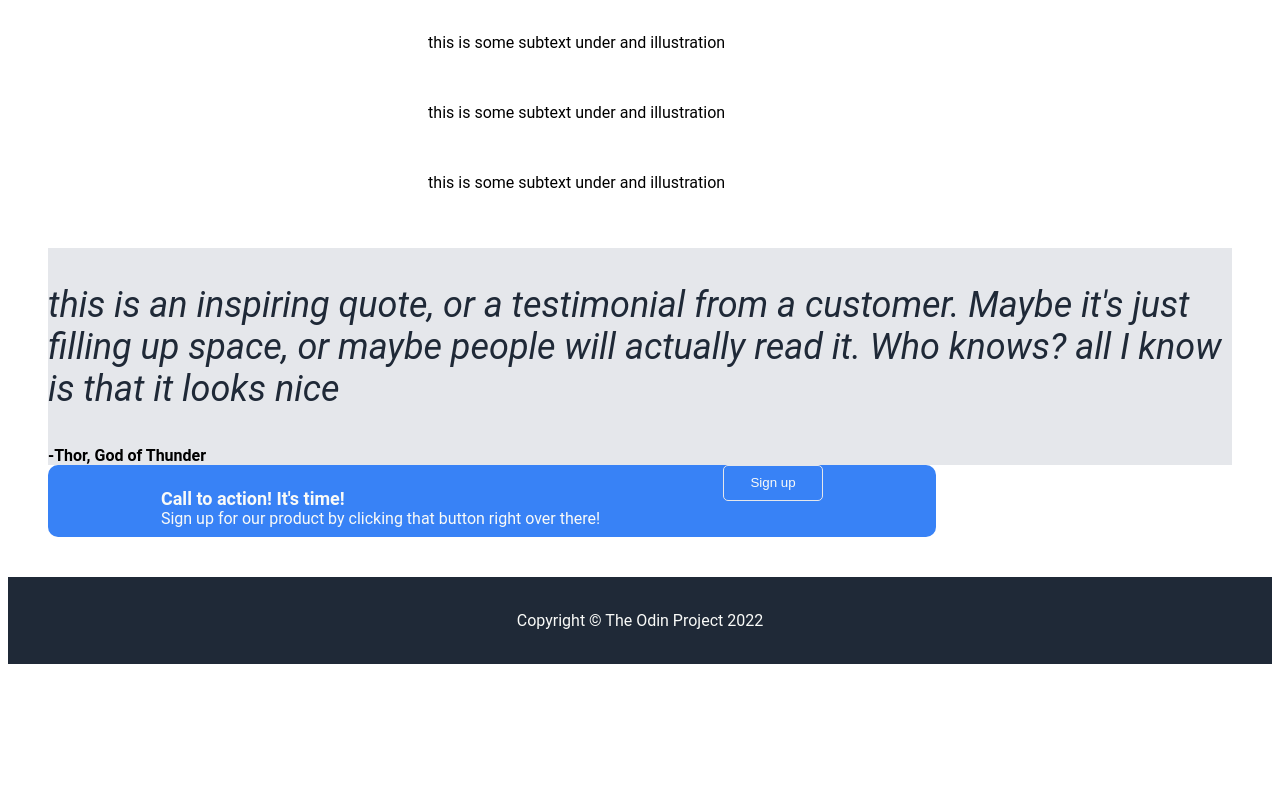
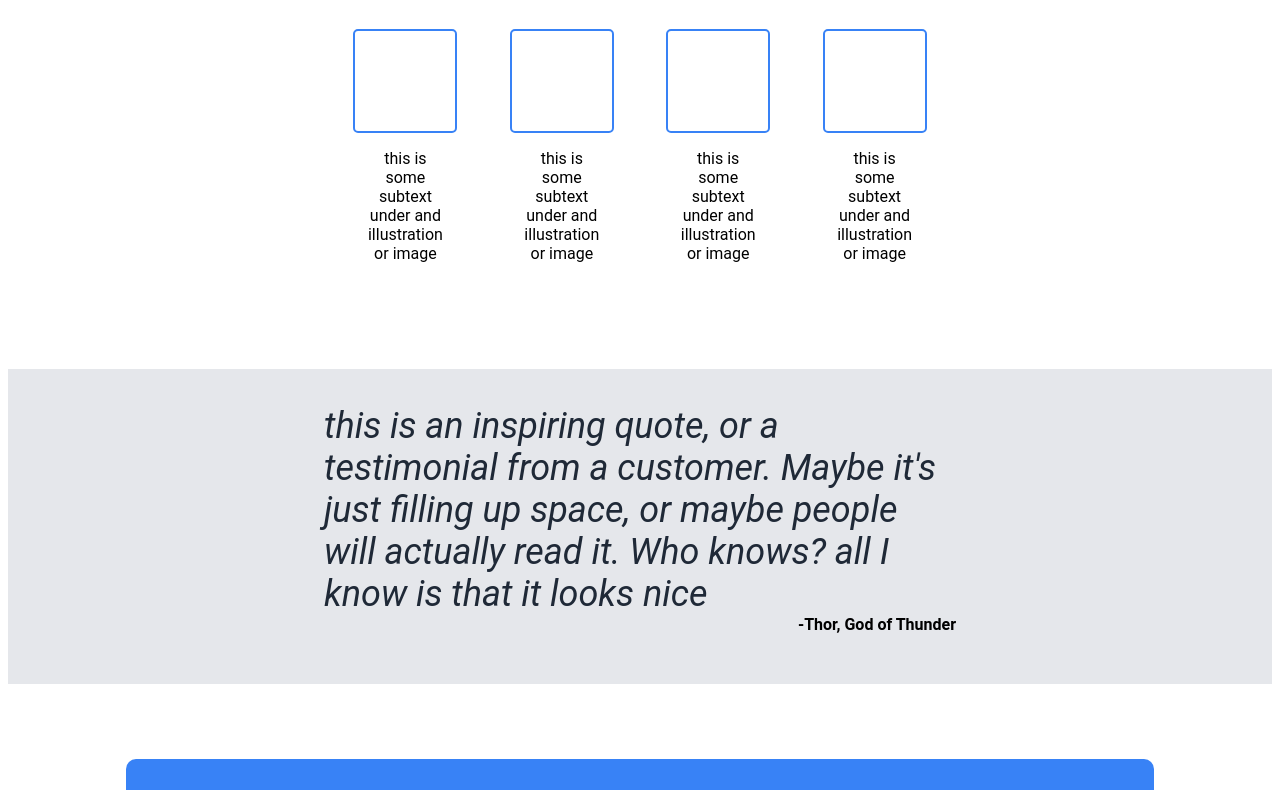
Before and after one commit to dbh133/LandingPage_Odin, a plain HTML site: page index.html in a window 1280 px wide. Shown: the part 592-1382 px from the top of the page. Before the commit the page ends 1264 px from the top, so only its background shows below. Drawn offline with Linux system fonts and the light colour scheme.

Commit message:
layout almost complete.  Working on alignment Issues

```diff
--- a/css/styles.css
+++ b/css/styles.css
@@ -38,6 +38,8 @@ button {
 	border-radius: 5px;
 	color: #f9faf8;
 	margin: 0 0 50px 10px;
+	border-color: #3882f6;
+	padding: 5px 20px 5px 20px;
 }
 
 .Header-logo {
@@ -53,22 +55,36 @@ button {
 
 .main-content-bottom {
 	background-color: #e5e7eb;
+	display: flex;
+	flex-flow: column;
 }
 
 .main-content-bottom p {
 	font-size: 36px;
 	font-style: oblique 15deg;
 	color: #1f2937;
+	max-width: 50%;
+	align-self: center;
+	margin-bottom: -10px;
 }
 
 .main-content-bottom .quote-author {
 	font-style: none;
 	font-weight: bold;
+	text-align: right;
+	max-width: 75%;
+	margin-bottom: 50px;
+	margin-top: 10px;
 }
 
 .header-content .placeholderimg {
 	width: 450px;
 	height: 200px;
+	background-color: #e5e7eb;
+	text-align: center;
+	line-height: 200px;
+	align-self: center;
+	min-width: 450px;
 }
 
 .main-content-bottom-bar {
@@ -76,42 +92,24 @@ button {
 	border-radius: 10px;
 	width: 75%;
 	display: flex;
-	flex: 1, 1, 0;
 	flex-wrap: wrap;
+	color: #f9faf8;
 	justify-content: space-evenly;
 	align-items: center;
-	color: #f9faf8;
-}
-
-main-content img {
-	border-style: solid;
-}
-
-.middle-container {
-	display: flex;
-	flex-wrap: wrap;
-	justify-content: center;
-	padding: 40px;
-	justify-content: space-between;
+	margin: 75px 0px 75px 0px;
+	padding: 40px 40px;
 }
 
 .main-content-bottom-bar button {
-	width: 100px;
-	height: 50%;
 	border: #e5e7eb solid 1px;
-	align-self: center;
-}
-
-.call-to-action {
-	font-weight: bold;
-	color: #f9faf8;
-	font-size: 18px;
+	margin: auto;
+	flex-grow: 0;
 }
 
 .main-container {
 	display: flex;
 	flex-direction: column;
-	align-items: center;
+	align-items: flex-start;
 	flex: 1;
 }
 
@@ -139,3 +137,43 @@ main-content img {
 	margin-top: 0px;
 	padding: 10px;
 }
+
+.main-content {
+	display: flex;
+	flex-flow: column;
+	align-items: center;
+}
+
+.img {
+	display: flex;
+	flex-wrap: wrap;
+	justify-content: center;
+	max-width: 10%;
+	padding: 10px;
+	margin: 5px;
+}
+.box {
+	border: solid #3882f6 2px;
+	width: 100px;
+	height: 100px;
+	align-items: flex-end;
+	border-radius: 5px;
+}
+
+.subtext {
+	display: flex;
+	margin-bottom: 75px;
+	flex-wrap: wrap;
+	justify-content: center;
+	flex: 1 1 0;
+}
+
+.subtext p {
+	max-width: 60%;
+	text-align: center;
+	text-align-last: center;
+}
+
+h3 {
+	margin-bottom: 0px;
+}
--- a/index.html
+++ b/index.html
@@ -26,23 +26,31 @@
 					</p>
 					<button type="submit">Sign Up</button>
 				</div>
-				<img class="placeholderimg" src="/images/sea-g733ad65c3_1920.jpg" />
+				<img class="placeholderimg" src="" alt="This is a placeholder image" />
 			</div>
 		</div>
 
 		<div class="main-container">
 			<div class="main-content">
 				<h2>Some random information</h2>
-				<img src="" alt="" />
-				<p>this is some subtext under and illustration</p>
-				<img src="" alt="" />
-				<p>this is some subtext under and illustration</p>
-				<img src="" alt="" />
-				<p>this is some subtext under and illustration</p>
-				<img src="" alt="" />
-				<p>this is some subtext under and illustration</p>
-			</div>
-			<div class="middle-container">
+				<div class="subtext">
+					<div class="img">
+						<div class="box"></div>
+						<p>this is some subtext under and illustration or image</p>
+					</div>
+					<div class="img">
+						<div class="box"></div>
+						<p>this is some subtext under and illustration or image</p>
+					</div>
+					<div class="img">
+						<div class="box"></div>
+						<p>this is some subtext under and illustration or image</p>
+					</div>
+					<div class="img">
+						<div class="box"></div>
+						<p>this is some subtext under and illustration or image</p>
+					</div>
+				</div>
 				<div class="main-content-bottom">
 					<p>
 						this is an inspiring quote, or a testimonial from a customer. Maybe
@@ -52,12 +60,12 @@
 					<div class="quote-author">-Thor, God of Thunder</div>
 				</div>
 				<div class="main-content-bottom-bar">
-					<p>
-						<span class="call-to-action">Call to action! It's time!</span>
-						<br />
+					<div class="call-to-action">
+						<h3>Call to action! It's time!</h3>
 						Sign up for our product by clicking that button right over there!
-					</p>
-					<button type="submit">Sign up</button>
+					</div>
+
+					<div><button type="submit">Sign up</button></div>
 				</div>
 			</div>
 		</div>
```
